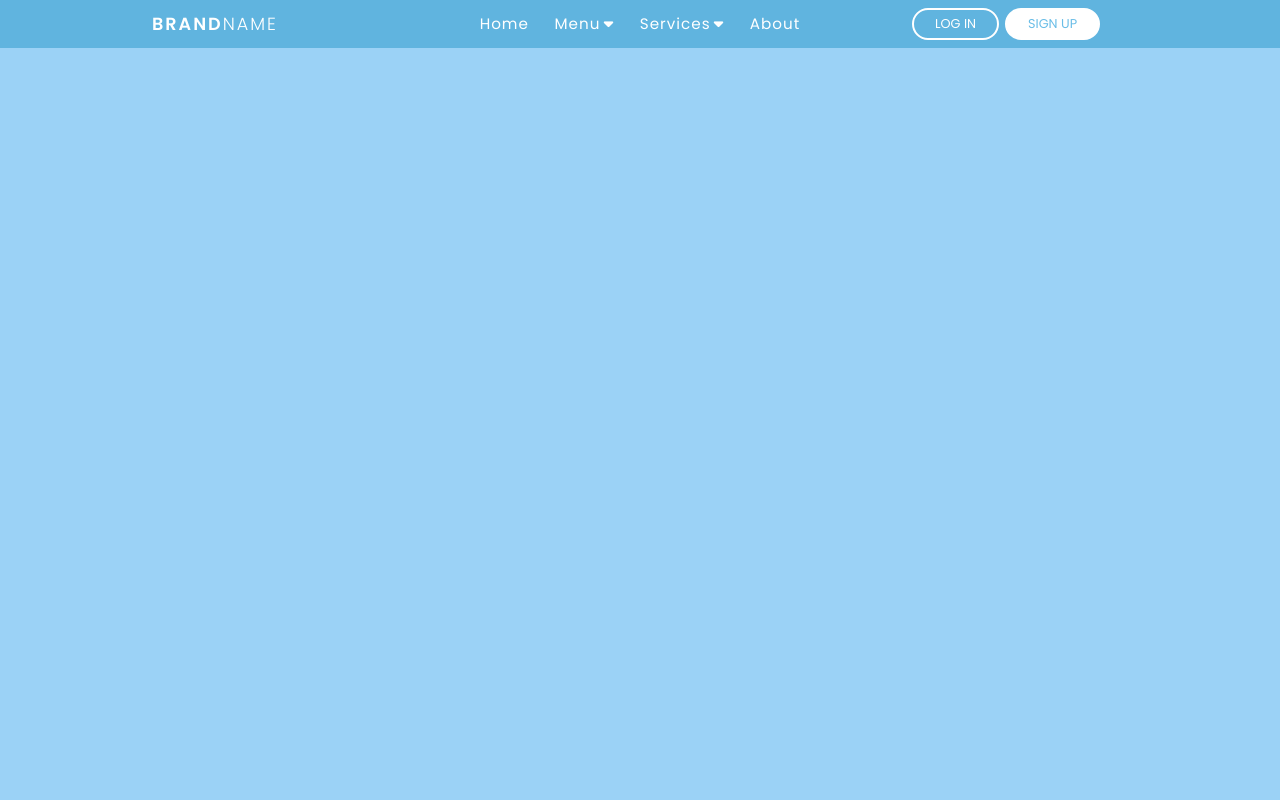
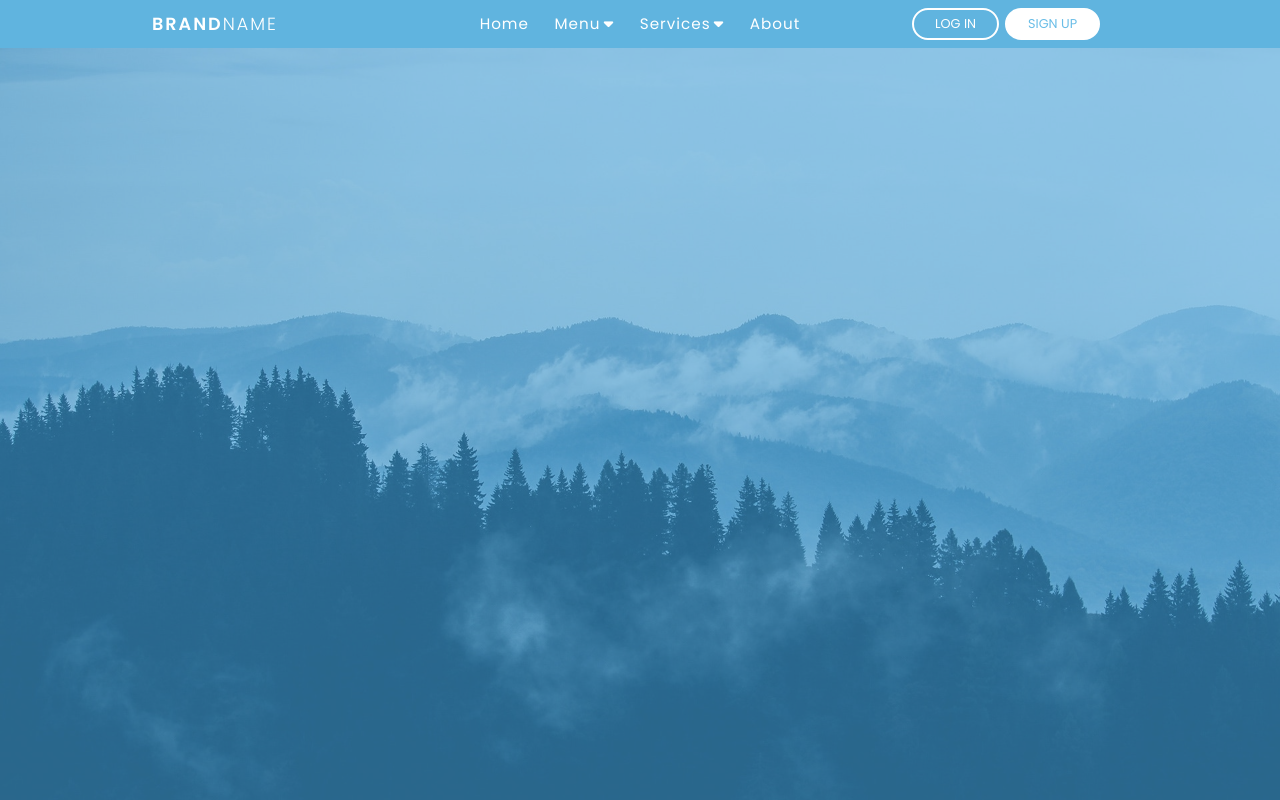
Before and after one commit to drmedeiros/Responsive-MultDrop, a plain HTML site: page index.html in a window 1280 px wide. Drawn offline with Linux system fonts and the light colour scheme; the site is published under a folder, as on GitHub Pages, so addresses that start at the root find nothing.

Commit message:
bg debugged

```diff
--- a/style.css
+++ b/style.css
@@ -31,7 +31,7 @@ section {
   position: relative;
   height: calc(100vh - 3rem);
   width: 100%;
-  background: url("/img/bg.jpg") no-repeat top center / cover;
+  background: url("bg.jpg") no-repeat top center / cover;
   overflow: hidden;
 }
 
```
Also changed, not shown: bg.jpg (renamed from img/bg.jpg).
